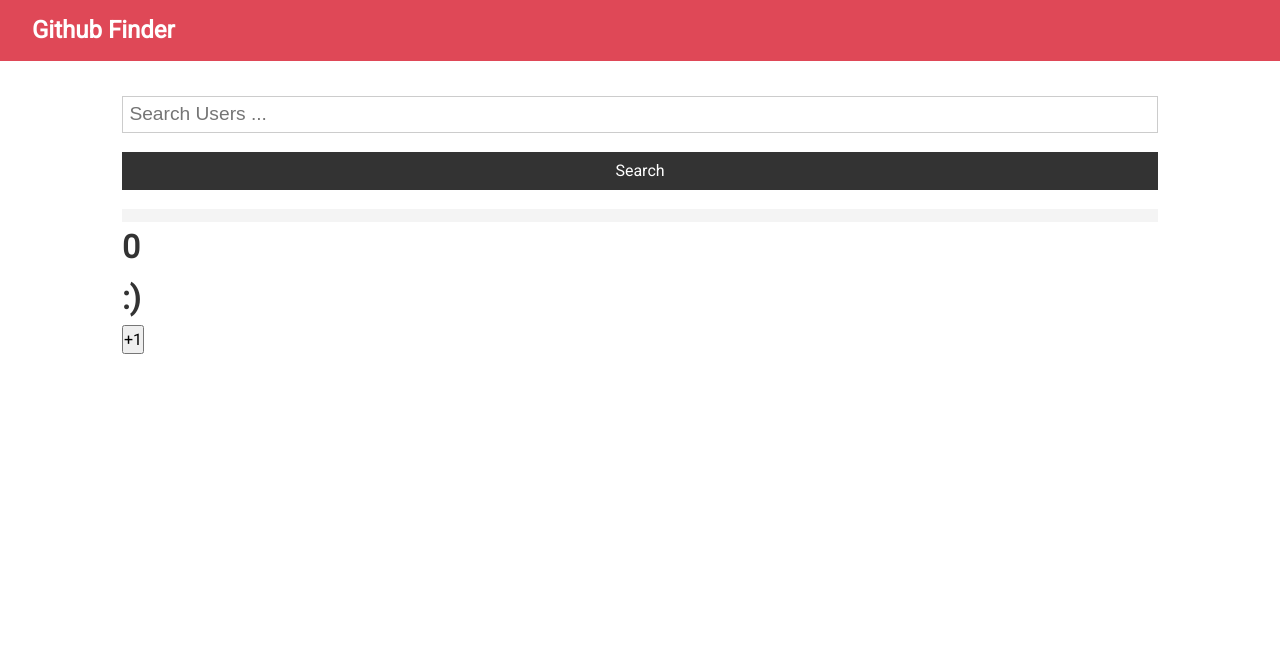
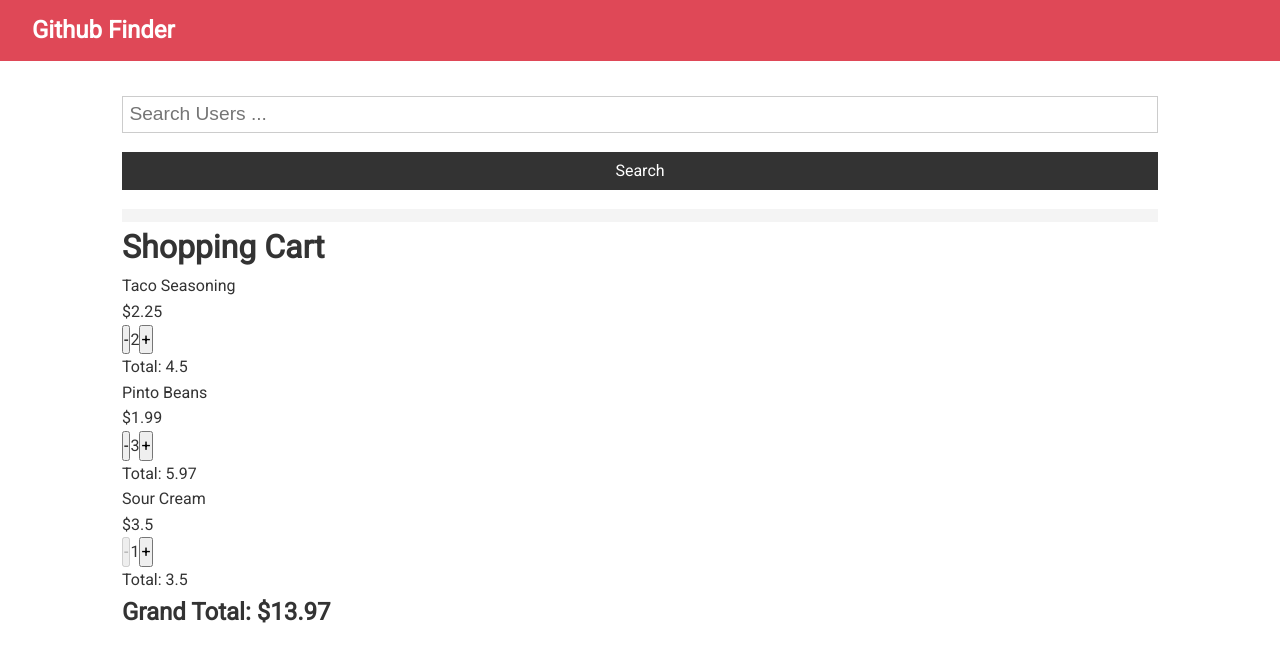
Before and after one commit to mattalagala/Github-Finder, a React (Create React App) app in the folder github-finder/: page / in a window 1280 px wide. Shown: the top 662 px of the page. Built offline with nearby package versions, Linux system fonts and the light colour scheme.

Commit message:
added CartItem.js

```diff
--- a/github-finder/src/App.js
+++ b/github-finder/src/App.js
@@ -1,10 +1,17 @@
 import React, { Component } from "react";
 import Navbar from "./components/layout/Navbar";
 import Users from "./components/users/Users";
-import Counter from "./components/users/Counter";
+
 import axios from "axios";
 import "./App.css";
 import Search from "./components/users/Search";
+import Cart from "./components/users/Cart";
+
+const items = [
+	{ id: 1, name: "Taco Seasoning", price: 2.25, qty: 2 },
+	{ id: 2, name: "Pinto Beans", price: 1.99, qty: 3 },
+	{ id: 3, name: "Sour Cream", price: 3.5, qty: 1 },
+];
 
 class App extends Component {
 	state = {
@@ -41,7 +48,7 @@ class App extends Component {
 
 				<div className='container'>
 					<Search searchUsers={this.searchUsers} clearUsers={this.clearUsers} />
-					<Counter />
+					<Cart initialItems={items} />
 					<Users loading={this.state.loading} users={this.state.users} />
 				</div>
 			</div>
--- /dev/null
+++ b/github-finder/src/components/users/Cart.js
@@ -0,0 +1,34 @@
+import React, { useState } from "react";
+import CartItem from "./CartItem";
+
+function Cart({ initialItems }) {
+	const [items, setItems] = useState(initialItems);
+
+	const updateQty = (id, newQty) => {
+		const newItems = items.map((item) => {
+			if (item.id === id) {
+				return { ...item, qty: newQty };
+			}
+			return item;
+		});
+		setItems(newItems);
+	};
+
+	const grandTotal = items
+		.reduce((total, item) => total + item.qty * item.price, 0)
+		.toFixed(2);
+
+	return (
+		<div className='Cart'>
+			<h1>Shopping Cart</h1>
+			<div className='Cart-items'>
+				{items.map((item) => (
+					<CartItem key={item.id} updateQty={updateQty} {...item} />
+				))}
+			</div>
+			<h2>Grand Total: ${grandTotal}</h2>
+		</div>
+	);
+}
+
+export default Cart;
--- /dev/null
+++ b/github-finder/src/components/users/CartItem.js
@@ -0,0 +1,27 @@
+import React from "react";
+
+function CartItem({ id, name, price, qty, updateQty }) {
+	const addOne = () => {
+		updateQty(id, qty + 1);
+	};
+	const subOne = () => {
+		updateQty(id, qty - 1);
+	};
+
+	return (
+		<div className='CartItem'>
+			<div>{name}</div>
+			<div>${price}</div>
+			<div>
+				<button onClick={subOne} disabled={qty <= 1}>
+					-
+				</button>
+				{qty}
+				<button onClick={addOne}>+</button>
+			</div>
+			<div>Total: {qty * price}</div>
+		</div>
+	);
+}
+
+export default CartItem;
--- a/github-finder/src/components/users/Counter.js
+++ /dev/null
@@ -1,25 +0,0 @@
-import React, { useState } from "react";
-
-function Counter() {
-	const [count, setCount] = useState(0);
-	const [isHappy, setIsHappy] = useState(true);
-	const increment = () => {
-		setCount(count + 1);
-		toggleIsHappy();
-	};
-	// const test =
-	const toggleIsHappy = () => {
-		(count + 1) % 2 === 0 ? setIsHappy(true) : setIsHappy(false);
-		console.log(count);
-	};
-
-	return (
-		<div>
-			<h1>{count}</h1>
-			<h1>{isHappy ? ":)" : ":("}</h1>
-			<button onClick={increment}>+1</button>
-		</div>
-	);
-}
-
-export default Counter;
```
